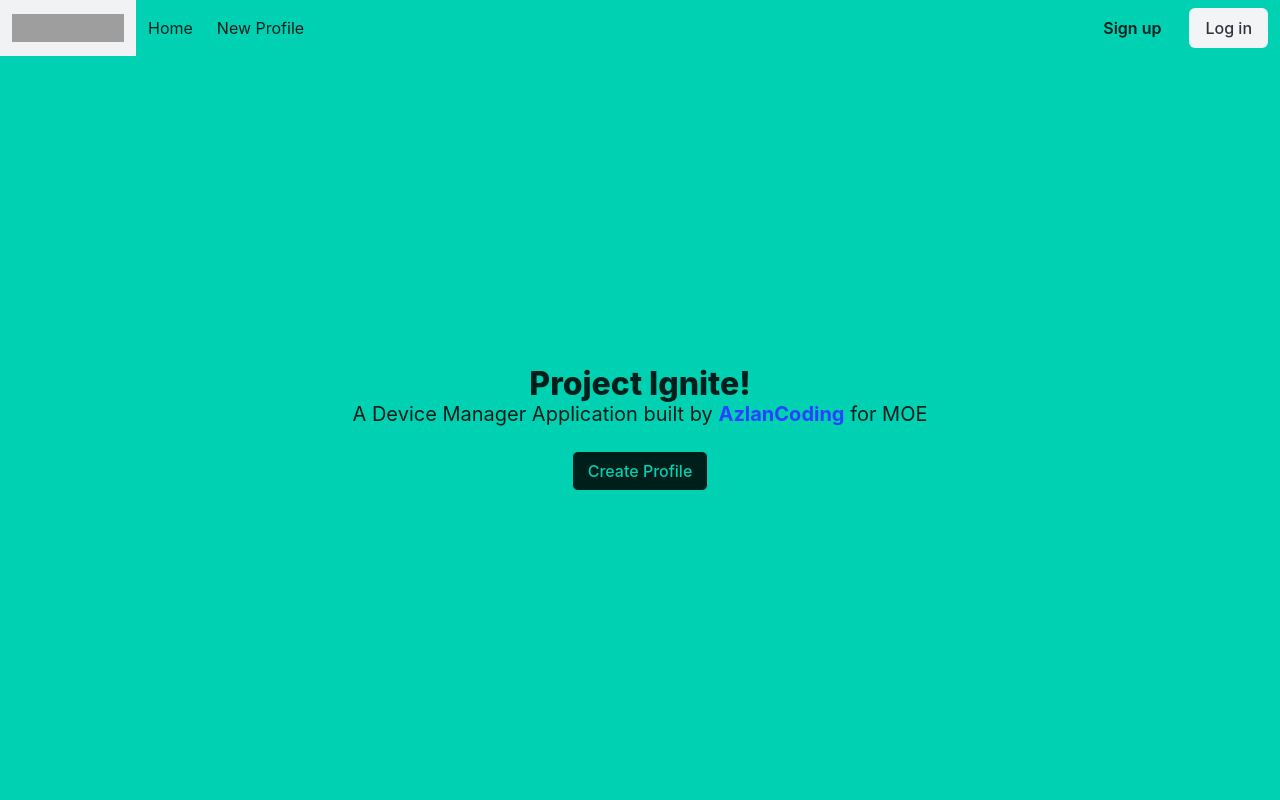
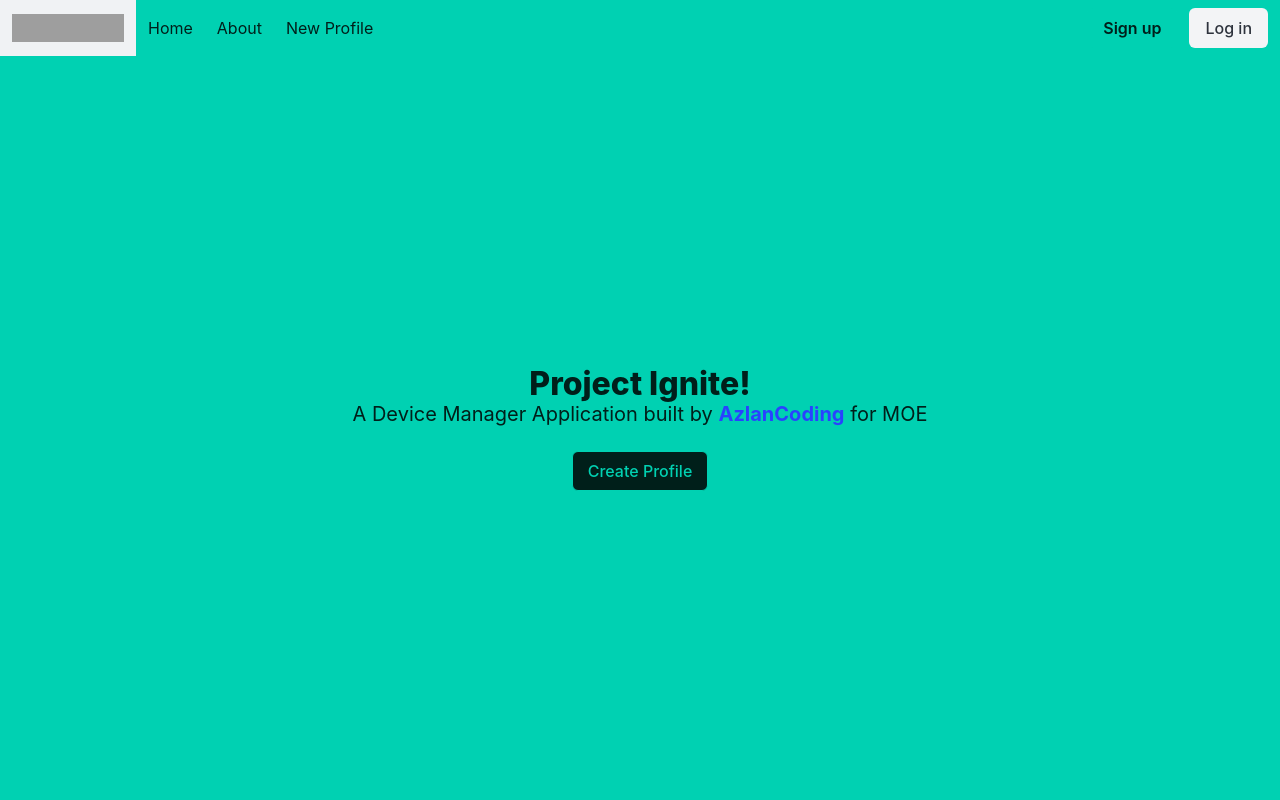
Before and after one commit to AzlanCoding/igniteDMA, a Flask app: page / in a window 1280 px wide. Run offline with Flask 3, Linux system fonts and the light colour scheme; some libraries are stand-ins or nearby versions; grey boxes are pictures that could not be loaded.

Commit message:
Add About Page Added an About page which temporarily links to the Github Repo for now.

```diff
--- a/server/templates/base.html
+++ b/server/templates/base.html
@@ -38,6 +38,9 @@
         <div class="navbar-start">
             <a class="navbar-item" href="{{ url_for('main.index') }}">
                 Home
+            </a>
+            <a class="navbar-item" href="https://github.com/AzlanCoding/igniteDMA">
+                About
             </a>
       {% if not current_user.is_authenticated %}
             <a class="navbar-item" href="./signup">
```
